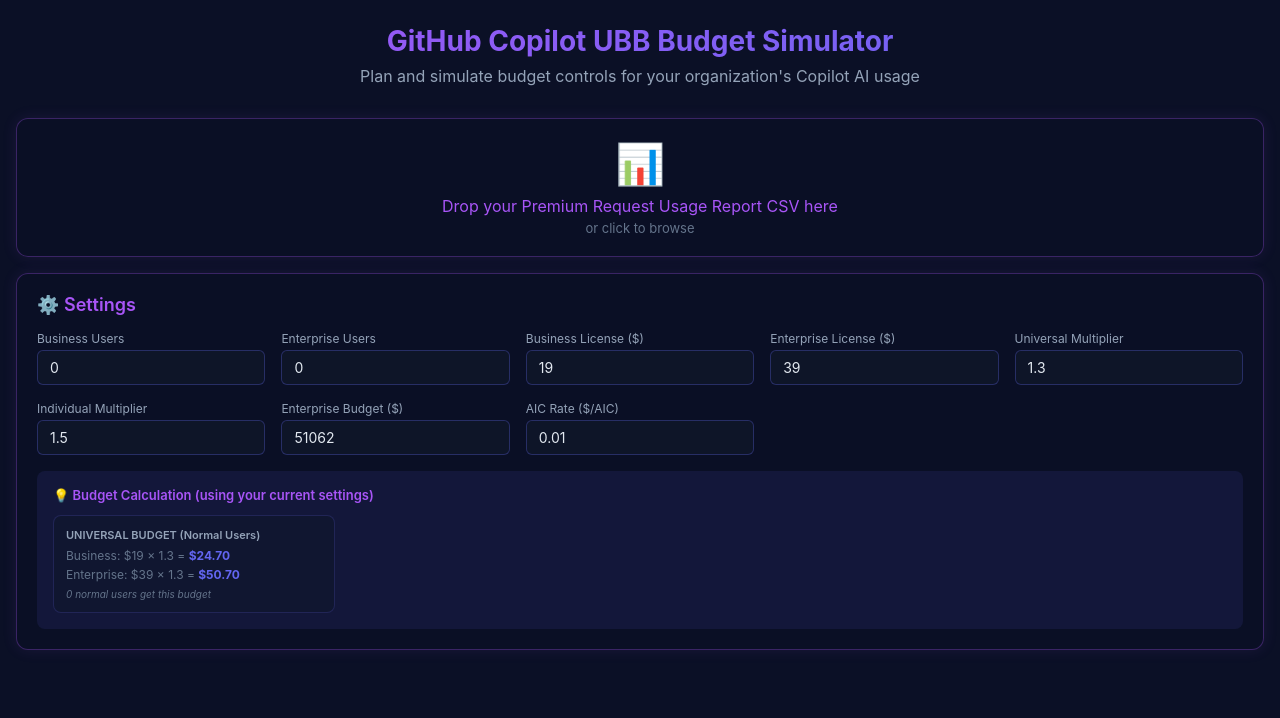
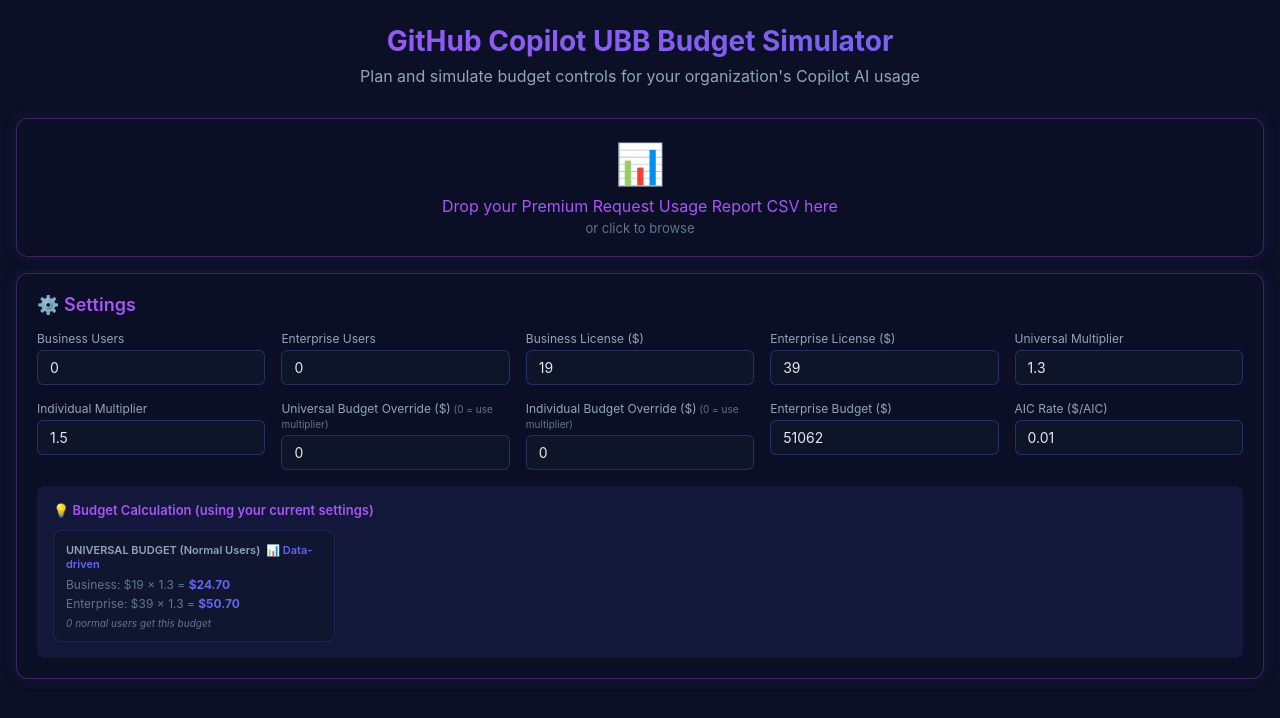
Before and after one commit to micheliknechtel/copilot-ubb-budget-simulator, a Next.js app: page /copilot-ubb-budget-simulator/ in a window 1280 px wide. Shown: the top 718 px of the page. Built offline with nearby package versions, Linux system fonts and the light colour scheme.

Commit message:
Add manual universal/individual budget overrides alongside data-driven multipliers

```diff
--- a/app/lib/simulator.ts
+++ b/app/lib/simulator.ts
@@ -29,6 +29,8 @@
   enterpriseLicensePrice: number;
   universalMultiplier: number;
   individualMultiplier: number;
+  universalBudgetOverride: number;
+  individualBudgetOverride: number;
   enterpriseBudget: number;
   aicRate: number;
   businessUsers: number;
@@ -40,6 +42,8 @@
   enterpriseLicensePrice: 39,
   universalMultiplier: 1.3,
   individualMultiplier: 1.5,
+  universalBudgetOverride: 0,
+  individualBudgetOverride: 0,
   enterpriseBudget: 51062,
   aicRate: 0.01,
   businessUsers: 0,
@@ -155,10 +159,14 @@
   return users.map(([username, data]) => {
     const licenseType = getLicenseType(data.costCenter, data.monthlyQuota);
     const licensePrice = licenseType === 'Business' ? settings.businessLicensePrice : settings.enterpriseLicensePrice;
-    const universalBudget = licensePrice * settings.universalMultiplier;
+    const universalBudget = settings.universalBudgetOverride > 0
+      ? settings.universalBudgetOverride
+      : licensePrice * settings.universalMultiplier;
     const totalAicCost = data.totalAic * settings.aicRate;
     const isHeavyUser = totalAicCost > moyenne;
-    const individualBudget = Math.max(universalBudget, heavyMoyenne * settings.individualMultiplier);
+    const individualBudget = settings.individualBudgetOverride > 0
+      ? settings.individualBudgetOverride
+      : Math.max(universalBudget, heavyMoyenne * settings.individualMultiplier);
     const effectiveBudget = isHeavyUser ? individualBudget : universalBudget;
     const includedCredits = licensePrice;
     const overage = Math.max(0, totalAicCost - includedCredits);
--- a/app/page.tsx
+++ b/app/page.tsx
@@ -142,8 +142,8 @@
     const extraTotal = extraBusiness + extraEnterprise;
 
     // Non-CSV users get universal budget (zero consumption = normal user)
-    const universalBudgetBusiness = settings.businessLicensePrice * settings.universalMultiplier;
-    const universalBudgetEnterprise = settings.enterpriseLicensePrice * settings.universalMultiplier;
+    const universalBudgetBusiness = settings.universalBudgetOverride > 0 ? settings.universalBudgetOverride : settings.businessLicensePrice * settings.universalMultiplier;
+    const universalBudgetEnterprise = settings.universalBudgetOverride > 0 ? settings.universalBudgetOverride : settings.enterpriseLicensePrice * settings.universalMultiplier;
     const extraEffectiveBudgets = simulationMode === 'conservative'
       ? extraBusiness * universalBudgetBusiness + extraEnterprise * universalBudgetEnterprise
       : 0;
@@ -269,9 +269,11 @@
     }
   }, []);
 
-  const universalBusiness = settings.businessLicensePrice * settings.universalMultiplier;
-  const universalEnterprise = settings.enterpriseLicensePrice * settings.universalMultiplier;
-  const individualBudget = Math.max(universalBusiness, universalEnterprise, stats.heavyMoyenne * settings.individualMultiplier);
+  const universalBusiness = settings.universalBudgetOverride > 0 ? settings.universalBudgetOverride : settings.businessLicensePrice * settings.universalMultiplier;
+  const universalEnterprise = settings.universalBudgetOverride > 0 ? settings.universalBudgetOverride : settings.enterpriseLicensePrice * settings.universalMultiplier;
+  const individualBudget = settings.individualBudgetOverride > 0
+    ? settings.individualBudgetOverride
+    : Math.max(universalBusiness, universalEnterprise, stats.heavyMoyenne * settings.individualMultiplier);
 
   const handleExportCsv = useCallback(() => {
     const csvContent = exportTableCsv(filteredUsers);
@@ -343,6 +345,8 @@
             ['enterpriseLicensePrice', 'Enterprise License ($)', settings.enterpriseLicensePrice],
             ['universalMultiplier', 'Universal Multiplier', settings.universalMultiplier],
             ['individualMultiplier', 'Individual Multiplier', settings.individualMultiplier],
+            ['universalBudgetOverride', 'Universal Budget Override ($)', settings.universalBudgetOverride],
+            ['individualBudgetOverride', 'Individual Budget Override ($)', settings.individualBudgetOverride],
             ['enterpriseBudget', 'Enterprise Budget ($)', settings.enterpriseBudget],
             ['aicRate', 'AIC Rate ($/AIC)', settings.aicRate],
           ] as [keyof Settings, string, number][]).map(([key, label, value]) => {
@@ -351,22 +355,30 @@
               : key === 'individualMultiplier' ? stats.individualOptions
               : null
               : null;
+            const isOverrideField = key === 'universalBudgetOverride' || key === 'individualBudgetOverride';
+            const isMultiplierDisabled = (key === 'universalMultiplier' && settings.universalBudgetOverride > 0)
+              || (key === 'individualMultiplier' && settings.individualBudgetOverride > 0);
             const enterpriseSuggestion = stats.csvUserCount > 0 && key === 'enterpriseBudget' ? stats.suggestedEnterpriseBudget : null;
             const hasOptions = options !== null;
             const hasEnterpriseSuggestion = enterpriseSuggestion !== null && Math.abs(enterpriseSuggestion - value) > 100;
             const optionLabel = key === 'universalMultiplier' ? 'normal' : 'heavy';
             return (
             <div key={key}>
-              <label style={{ fontSize: 12, color: '#94a3b8', display: 'block', marginBottom: 4 }}>{label}</label>
+              <label style={{ fontSize: 12, color: isMultiplierDisabled ? '#475569' : '#94a3b8', display: 'block', marginBottom: 4 }}>
+                {label}
+                {isOverrideField && <span style={{ fontSize: 10, color: '#64748b' }}> (0 = use multiplier)</span>}
+                {isMultiplierDisabled && <span style={{ fontSize: 10, color: '#eab308' }}> (overridden)</span>}
+              </label>
               <input
                 type="number"
                 step={key === 'aicRate' ? '0.001' : key.includes('Multiplier') ? '0.1' : '1'}
                 value={value}
+                disabled={isMultiplierDisabled}
                 onChange={(e) => {
                   updateSetting(key, e.target.value);
                   if (key === 'businessUsers' || key === 'enterpriseUsers') setUserCountOverride(true);
                 }}
-                style={INPUT_STYLE}
+                style={{ ...INPUT_STYLE, opacity: isMultiplierDisabled ? 0.4 : 1 }}
               />
               {hasOptions && (
                 <div style={{ marginTop: 4 }}>
@@ -431,20 +443,44 @@
           <div style={{ fontSize: 13, fontWeight: 600, color: '#a855f7', marginBottom: 12 }}>💡 Budget Calculation (using your current settings)</div>
           <div style={{ display: 'grid', gridTemplateColumns: 'repeat(auto-fill, minmax(280px, 1fr))', gap: 16 }}>
             <div style={{ padding: '12px', background: 'rgba(15, 23, 42, 0.6)', borderRadius: 8, border: '1px solid rgba(99, 102, 241, 0.2)' }}>
-              <div style={{ fontSize: 11, color: '#94a3b8', fontWeight: 600, marginBottom: 6 }}>UNIVERSAL BUDGET (Normal Users)</div>
+              <div style={{ fontSize: 11, color: '#94a3b8', fontWeight: 600, marginBottom: 6 }}>
+                UNIVERSAL BUDGET (Normal Users)
+                {settings.universalBudgetOverride > 0
+                  ? <span style={{ color: '#eab308', marginLeft: 6 }}>⚡ Manual</span>
+                  : <span style={{ color: '#6366f1', marginLeft: 6 }}>📊 Data-driven</span>}
+              </div>
+              {settings.universalBudgetOverride > 0 ? (
+                <div style={{ fontSize: 12, color: '#64748b' }}>
+                  Fixed: <strong style={{ color: '#6366f1' }}>{formatCurrency(settings.universalBudgetOverride)}</strong> per user
+                </div>
+              ) : (
+                <>
                   <div style={{ fontSize: 12, color: '#64748b', marginBottom: 4 }}>
                     Business: ${settings.businessLicensePrice} × {settings.universalMultiplier} = <strong style={{ color: '#6366f1' }}>{formatCurrency(universalBusiness)}</strong>
                   </div>
                   <div style={{ fontSize: 12, color: '#64748b' }}>
                     Enterprise: ${settings.enterpriseLicensePrice} × {settings.universalMultiplier} = <strong style={{ color: '#6366f1' }}>{formatCurrency(universalEnterprise)}</strong>
                   </div>
+                </>
+              )}
               <div style={{ fontSize: 10, color: '#64748b', marginTop: 6, fontStyle: 'italic' }}>
                 {stats.normalUsers.toLocaleString()} normal users get this budget
               </div>
             </div>
             {userSummaries.length > 0 && (
               <div style={{ padding: '12px', background: 'rgba(15, 23, 42, 0.6)', borderRadius: 8, border: '1px solid rgba(239, 68, 68, 0.2)' }}>
-                <div style={{ fontSize: 11, color: '#ef4444', fontWeight: 600, marginBottom: 6 }}>INDIVIDUAL BUDGET (Heavy Users)</div>
+                <div style={{ fontSize: 11, color: '#ef4444', fontWeight: 600, marginBottom: 6 }}>
+                INDIVIDUAL BUDGET (Heavy Users)
+                {settings.individualBudgetOverride > 0
+                  ? <span style={{ color: '#eab308', marginLeft: 6 }}>⚡ Manual</span>
+                  : <span style={{ color: '#6366f1', marginLeft: 6 }}>📊 Data-driven</span>}
+              </div>
+              {settings.individualBudgetOverride > 0 ? (
+                <div style={{ fontSize: 12, color: '#64748b' }}>
+                  Fixed: <strong style={{ color: '#6366f1' }}>{formatCurrency(settings.individualBudgetOverride)}</strong> per user
+                </div>
+              ) : (
+                <>
                   <div style={{ fontSize: 12, color: '#64748b', marginBottom: 4 }}>
                     Heavy User Avg: <strong style={{ color: '#ef4444' }}>{formatCurrency(stats.heavyMoyenne)}</strong>
                   </div>
@@ -454,6 +490,8 @@
                   <div style={{ fontSize: 12, color: '#64748b' }}>
                     = MAX({formatCurrency(Math.max(universalBusiness, universalEnterprise))}, {formatCurrency(stats.heavyMoyenne * settings.individualMultiplier)}) = <strong style={{ color: '#6366f1' }}>{formatCurrency(individualBudget)}</strong>
                   </div>
+                </>
+              )}
                 <div style={{ fontSize: 10, color: '#64748b', marginTop: 6, fontStyle: 'italic' }}>
                   {stats.heavyUsers.toLocaleString()} heavy users (above moyenne) get this budget
                 </div>
```
Lines whose indentation alone changed are shown as unchanged.
